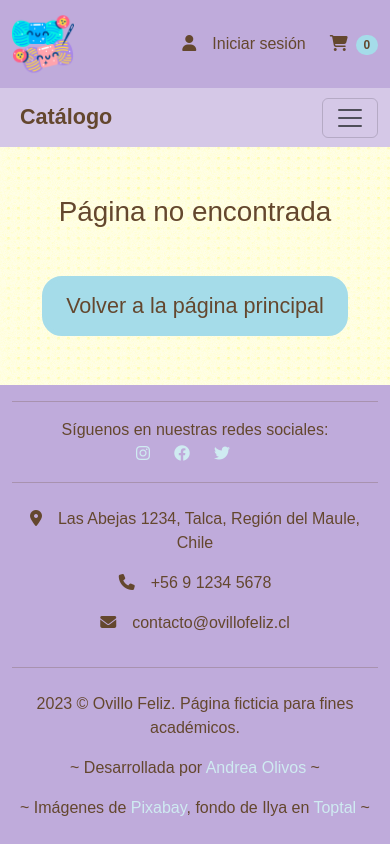
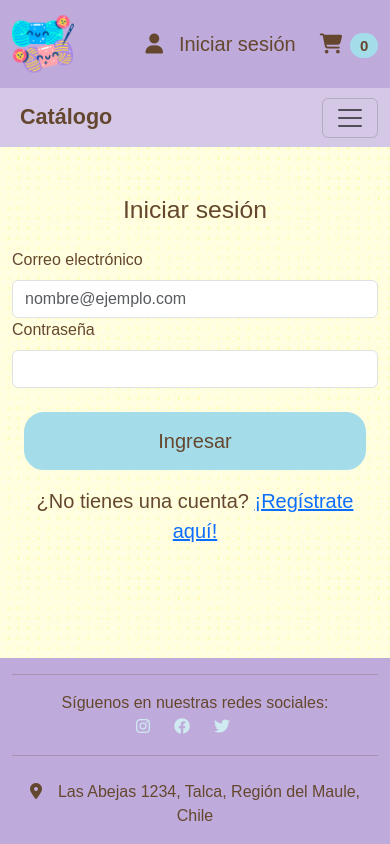
Before and after one commit to aolivos15/P5-ecommerce, a React (Vite) app: page /login in a window 390 px wide. Shown: the top 844 px of the page. Built offline with nearby package versions, Linux system fonts and the light colour scheme; no server answers; a web font is replaced by a local one.

Commit message:
Add log in functionality

```diff
--- a/src/components/CheckoutForm/CheckoutForm.jsx
+++ b/src/components/CheckoutForm/CheckoutForm.jsx
@@ -1,5 +1,6 @@
 import { useContext, useState } from "react"
 import CartContext from "../../context/CartContext/CartContext";
+import UserContext from "../../context/UserContext/UserContext";
 import { useNavigate } from "react-router-dom";
 import { PayPalButton } from "../PayPal/PayPalButton";
 
@@ -9,14 +10,27 @@ export const CheckoutForm = () => {
   const cartCtx = useContext(CartContext);
   const { cart, formatPrice, getNumberOfItemsInCart, getCartTotal } = cartCtx;
 
-  const [ name, setName ] = useState('');
-  const [ lastName, setLastName ] = useState('');
-  const [ email, setEmail ] = useState('');
-  const [ address, setAddress ] = useState('');
-  const [ address2, setAddress2 ] = useState('');
-  const [ region, setRegion ] = useState('');
-  const [ city, setCity ] = useState('');
+  const userCtx = useContext(UserContext);
+  const { user } = userCtx;
 
+  const [ data, setData ] = useState({
+    name: user.name ? user.name : '',
+    lastname: user.lastname ? user.lastname : '',
+    email: user.email ? user.email : '',
+    address: user.address ? user.address : '',
+    city: user.city ? user.city : '',
+    state: user.state ? user.state : '',
+    country: user.country ? user.country : '',
+    phone: user.phone ? user.phone : ''
+  });
+
+  // When the user is filling the form
+  const onChangeData = (event) => {
+    setData({
+      ...data,
+      [event.target.name]: event.target.value
+    });
+  }
 
   const onEditCartClick = () => {
     navigate('/carrito');
@@ -36,24 +50,24 @@ export const CheckoutForm = () => {
 
               {
                 cart.map((product) => (
-                  <li key={product._id} className="list-group-item d-flex justify-content-between">
-                    <div>
+                  <li key={product._id.concat(product.variant)} className="list-group-item d-flex justify-content-between text-reset">
+                    <div className="me-5">
                       <h6 className="fs-5 mb-0">{product.title}</h6>
-                      <small>Variante</small>
+                      <small>{product.variant}</small>
                     </div>
                     <span>{formatPrice.format(product.price)}</span>
                   </li>
                 ))
               }
 
-              <li className="list-group-item d-flex justify-content-between">
+              <li className="list-group-item d-flex justify-content-between text-reset">
                 <div>
                   <h6 className="fs-5 mb-0">Costo de envío</h6>
                 </div>
                 <span>$3.990</span>
               </li>
 
-              <li className="list-group-item d-flex justify-content-between fw-bold fs-5">
+              <li className="list-group-item d-flex justify-content-between fw-bold fs-5 text-reset">
                 <span>Total</span>
                 <span>{formatPrice.format(getCartTotal())}</span>
               </li>
@@ -71,8 +85,8 @@ export const CheckoutForm = () => {
                   <input
                     type="text"
                     className="form-control"
-                    value={name}
-                    onChange={(e) => setName(e.target.value)}
+                    value={data.name}
+                    onChange={(e)=>{onChangeData(e)}}
                     required />
                 </div>
 
@@ -81,8 +95,8 @@ export const CheckoutForm = () => {
                   <input
                     type="text"
                     className="form-control"
-                    value={lastName}
-                    onChange={(e) => setLastName(e.target.value)}
+                    value={data.lastname}
+                    onChange={(e)=>{onChangeData(e)}}
                     required />
                 </div>
 
@@ -92,8 +106,8 @@ export const CheckoutForm = () => {
                     type="email"
                     className="form-control"
                     placeholder="nombre@ejemplo.com"
-                    value={email}
-                    onChange={(e) => setEmail(e.target.value)}
+                    value={data.email}
+                    onChange={(e)=>{onChangeData(e)}}
                     required />
                 </div>
 
@@ -102,30 +116,18 @@ export const CheckoutForm = () => {
                   <input
                     type="text"
                     className="form-control"
-                    placeholder="Calle y número"
-                    value={address}
-                    onChange={(e) => setAddress(e.target.value)}
+                    value={data.address}
+                    onChange={(e)=>{onChangeData(e)}}
                     required />
                 </div>
 
-                <div className="col-12">
-                  <label className="form-label">Dirección 2 <span className="text-muted">(Opcional)</span></label>
+                <div className="col-md-6">
+                  <label className="form-label">Región o estado</label>
                   <input
                     type="text"
                     className="form-control"
-                    placeholder="N° departamento, bloque, etc."
-                    value={address2}
-                    onChange={(e) => setAddress2(e.target.value)}
-                    />
-                </div>
-
-                <div className="col-md-6">
-                  <label className="form-label">Región</label>
-                  <input
-                    type="text"
-                    className="form-control"
-                    value={region}
-                    onChange={(e) => setRegion(e.target.value)}
+                    value={data.state}
+                    onChange={(e)=>{onChangeData(e)}}
                     required />
                 </div>
 
@@ -134,10 +136,31 @@ export const CheckoutForm = () => {
                   <input
                     type="text"
                     className="form-control"
-                    value={city}
-                    onChange={(e) => setCity(e.target.value)}
+                    value={data.city}
+                    onChange={(e)=>{onChangeData(e)}}
                     required />
                 </div>
+
+                <div className="col-md-6">
+                  <label className="form-label">País</label>
+                  <input
+                    type="text"
+                    className="form-control"
+                    value={data.country}
+                    onChange={(e)=>{onChangeData(e)}}
+                    required />
+                </div>
+
+                <div className="col-md-6">
+                  <label className="form-label">Teléfono</label>
+                  <input
+                    type="phone"
+                    className="form-control"
+                    value={data.phone}
+                    onChange={(e)=>{onChangeData(e)}}
+                    required />
+                </div>
+
               </div>
             </form>
 
--- /dev/null
+++ b/src/components/LogInForm/LogInForm.jsx
@@ -0,0 +1,89 @@
+import { useContext, useEffect, useState } from "react";
+import { Link, useNavigate } from "react-router-dom";
+import UserContext from "../../context/UserContext/UserContext";
+import './logInForm.css';
+
+export const LogInForm = () => {
+
+  const navigate = useNavigate();
+  const userCtx = useContext(UserContext);
+  const { logInUser, authStatus, verifyToken } = userCtx;
+
+  const [ data, setData ] = useState({
+    email: '',
+    password: ''
+  });
+
+  // When the user is filling the form
+  const onChangeData = (event) => {
+    setData({
+      ...data,
+      [event.target.name]: event.target.value
+    });
+  }
+
+  // When the user submits the form
+  const onSubmitData = (event) => {
+    event.preventDefault();
+    logInUser(data);
+  }
+
+  // When a valid token exists, redirect to home page
+  useEffect (() => {
+    verifyToken();
+    if(authStatus) {
+      navigate('/');
+    }
+  }, [authStatus]);
+
+  return (
+    <>
+      <div className="container my-5">
+        <div className="row">
+
+          <h2 className="text-center mb-4">Iniciar sesión</h2>
+
+          <div className="col d-flex justify-content-center align-items-center">
+
+            <div className="login-form-container">
+              <form className="mb-5 justify-content-center" onSubmit={(e) => { onSubmitData(e) }}>
+
+                <div>
+                  <label htmlFor="email" className="form-label">Correo electrónico</label>
+                  <input
+                    id="email"
+                    name="email"
+                    type="email"
+                    className="form-control"
+                    placeholder="nombre@ejemplo.com"
+                    onChange={(e)=>{onChangeData(e)}}
+                    required />
+                </div>
+
+                <div>
+                  <label htmlFor="password" className="form-label">Contraseña</label>
+                  <input
+                    id="password"
+                    name="password"
+                    type="password"
+                    className="form-control"
+                    onChange={(e)=>{onChangeData(e)}}
+                    required />
+                </div>
+
+                <div className="container d-flex justify-content-center mt-4">
+                  <div className="row w-100">
+                    <button className="custom-btn fs-5" type="submit">Ingresar</button>
+                    <p className="text-center fs-5 mt-3">¿No tienes una cuenta? <Link to='/signup'>¡Regístrate aquí!</Link></p>
+                  </div>
+                </div>
+
+              </form>
+            </div>
+
+          </div>
+        </div>
+      </div>
+    </>
+  )
+}
--- /dev/null
+++ b/src/components/LogInForm/logInForm.css
@@ -0,0 +1,9 @@
+.login-form-container {
+  width: 50%;
+}
+
+@media (max-width: 992px) {
+  .login-form-container {
+    width: 100%;
+  }
+}
--- a/src/components/NavBar/NavBar.jsx
+++ b/src/components/NavBar/NavBar.jsx
@@ -1,14 +1,20 @@
-import { Navbar, Nav } from 'react-bootstrap';
+import { Navbar, Nav, NavDropdown } from 'react-bootstrap';
 import { useContext, useEffect, useState } from 'react';
 import CartContext from '../../context/CartContext/CartContext';
 import logo from '../../assets/img/logo.png';
 import './navBar.css';
+import UserContext from '../../context/UserContext/UserContext';
+import { CatalogNavBar } from '../CatalogNavBar/CatalogNavBar';
+import { Outlet } from 'react-router-dom';
 
 export const NavBar = () => {
 
+  const userCtx = useContext(UserContext);
+  const { logOutUser, authStatus, user } = userCtx;
+
   const cartCtx = useContext(CartContext);
   const { cart, getNumberOfItemsInCart } = cartCtx;
-  const [numberOfItems, setNumberOfItems] = useState(0);
+  const [ numberOfItems, setNumberOfItems ] = useState(0);
 
   // Calculate the total price of items on the cart
   useEffect(() => {
@@ -16,23 +22,50 @@ export const NavBar = () => {
   }, [cart]);
 
   return (
+    <>
       <Navbar expand="sm" className="bg-first fs-5">
         <div className="container">
           <Navbar.Brand href="/">
             <img src={logo} alt="Logo de Ovillo Feliz" className='navbar-img' />
             <span className='ms-3 fs-3 nav-title d-none d-md-inline'>Ovillo Feliz</span>
           </Navbar.Brand>
-        <Nav className="nav-gap flex-row align-items-center nav-links">
+          <Nav className="nav-gap flex-row align-items-center">
+            <div className='text-center d-flex gap-4'>
+              {
+                authStatus
+                  ? <>
+                    <Nav.Link href=''>
+                      <div className='nav-icon-container'>
+                        <i className="fa-solid fa-user me-2 d-block nav-icon"></i>
+                        <span className='nav-icon'>{user.name}</span>
+                      </div>
+                    </Nav.Link>
+                    <Nav.Link href='/' onClick={() => { logOutUser() }}>
+                      <div className='nav-icon-container'>
+                        <i className="fa-solid fa-person-walking-arrow-right me-2 d-block nav-icon"></i>
+                        <span className='nav-icon'>Salir</span>
+                      </div>
+                    </Nav.Link>
+
+                  </>
+                  : <>
                     <Nav.Link className="text-reset" href="/login">
                       <i className="fa-solid fa-user me-3"></i>
                       <span>Iniciar sesión</span>
                     </Nav.Link>
+                  </>
+              }
+            </div>
             <Nav.Link className="text-reset" href='/carrito/'>
               <i className="fa-solid fa-cart-shopping me-2"></i>
               <span className="badge rounded-pill text-reset nav-cart-badge">{numberOfItems}</span>
             </Nav.Link>
+
           </Nav>
         </div>
       </Navbar>
+      <CatalogNavBar />
+      <Outlet />
+    </>
   );
 }
--- a/src/components/NavBar/navBar.css
+++ b/src/components/NavBar/navBar.css
@@ -21,7 +21,16 @@
   gap: 24px;
 }
 
-/* MEDIA QUERIES */
+.nav-icon-container {
+  display: flex;
+  align-items: center;
+  justify-content: center;
+}
+
+.nav-icon {
+  font-size: 20px;
+}
+
 
 @media (max-width: 992px) {
   .navbar-img {
@@ -29,8 +38,16 @@
   }
 }
 
+@media (max-width: 768px) {
+  .nav-icon-container {
+    flex-direction: column;
+    gap: 4px;
+    max-width: 80px;
+  }
+}
+
 @media (max-width: 480px) {
-  .nav-links {
+  .nav-icon {
     font-size: 16px;
   }
 }
--- a/src/context/UserContext/UserReducer.js
+++ b/src/context/UserContext/UserReducer.js
@@ -1,9 +1,11 @@
 export const reducer = (globalState, action) => {
 
-  switch(action.type) {
+  switch (action.type) {
 
     case "LOGIN":
       localStorage.setItem('token', action.payload.token);
+      localStorage.setItem('user', JSON.stringify(action.payload.user));
+      console.log(action.payload.user);
       return {
         ...globalState,
         authStatus: true
@@ -18,6 +20,8 @@ export const reducer = (globalState, action) => {
 
     case "LOGOUT":
       localStorage.removeItem('token');
+      localStorage.removeItem('cart');
+      localStorage.removeItem('user');
       return {
         user: '',
         authStatus: false
--- a/src/context/UserContext/UserState.jsx
+++ b/src/context/UserContext/UserState.jsx
@@ -7,8 +7,14 @@ import withReactContent from "sweetalert2-react-content";
 
 export const UserState = ({ children }) => {
 
+  const userFromStorage = localStorage.getItem("user");
+  const parsedUser = JSON.parse(userFromStorage);
+  //console.log(parsedUser);
+
   // Initial global state of user
-  const initialState = {
+  const initialState = localStorage.getItem("user") && localStorage.getItem("token")
+    ? { user: parsedUser, authStatus: true }
+    : {
       user: {
         _id: "",
         name: "",
@@ -18,12 +24,10 @@ export const UserState = ({ children }) => {
         city: "",
         state: "",
         country: "",
-      phone: "",
-      role: "",
-      orders: []
-    },
-    authStatus: false
+        phone: ""
+      }, authStatus: false
     }
+
 
   // Manage context state changes
   const [ globalState, dispatch ] = useReducer(reducer, initialState);
@@ -49,7 +53,7 @@ export const UserState = ({ children }) => {
     } catch (error) {
       logInSwal.fire({
         icon: 'error',
-        titleText: "Nombre de usuario o contraseña incorrectos. Por favor, inténtalo de nuevo."
+        titleText: `${error.response.data.message}`
       });
       console.error(error);
     }
--- a/src/router/RouterApp.jsx
+++ b/src/router/RouterApp.jsx
@@ -1,5 +1,5 @@
 import { Routes, Route } from "react-router-dom";
-import { HomePage, NotFoundPage, CategoryPage, ProductPage, CartPage, CheckoutPage, SignUpPage } from '../views/IndexView';
+import { HomePage, NotFoundPage, CategoryPage, ProductPage, CartPage, CheckoutPage, SignUpPage, LogInPage } from '../views/IndexView';
 import { NavBar } from "../components/NavBar/NavBar";
 import { CatalogNavBar } from "../components/CatalogNavBar/CatalogNavBar";
 import { Footer } from "../components/Footer/Footer";
@@ -8,16 +8,17 @@ export const RouterApp = () => {
 
   return (
     <>
-      <NavBar />
-      <CatalogNavBar />
       <Routes>
-        <Route path="/" element={<HomePage />} />
+        <Route path="/" element={<NavBar />}>
+          <Route index element={<HomePage />} />
           <Route path="categoria/:category" element={<CategoryPage />} />
           <Route path="productos/:name" element={<ProductPage />} />
           <Route path="carrito/" element={<CartPage />} />
           <Route path="checkout/" element={<CheckoutPage />} />
           <Route path="signup/" element={<SignUpPage />} />
+          <Route path="login/" element={<LogInPage />} />
           <Route path="*" element={<NotFoundPage />} />
+        </Route>
       </Routes>
       <Footer />
     </>
--- a/src/views/IndexView.js
+++ b/src/views/IndexView.js
@@ -4,4 +4,5 @@ export * from './ProductPage';
 export * from './CartPage';
 export * from './CheckoutPage';
 export * from './SignUpPage';
+export * from './LogInPage';
 export * from './NotFoundPage';
--- /dev/null
+++ b/src/views/LogInPage.jsx
@@ -0,0 +1,9 @@
+import { LogInForm } from "../components/LogInForm/LogInForm"
+
+export const LogInPage = () => {
+  return (
+    <>
+      <LogInForm />
+    </>
+  )
+}
```
Lines whose indentation alone changed are shown as unchanged.
